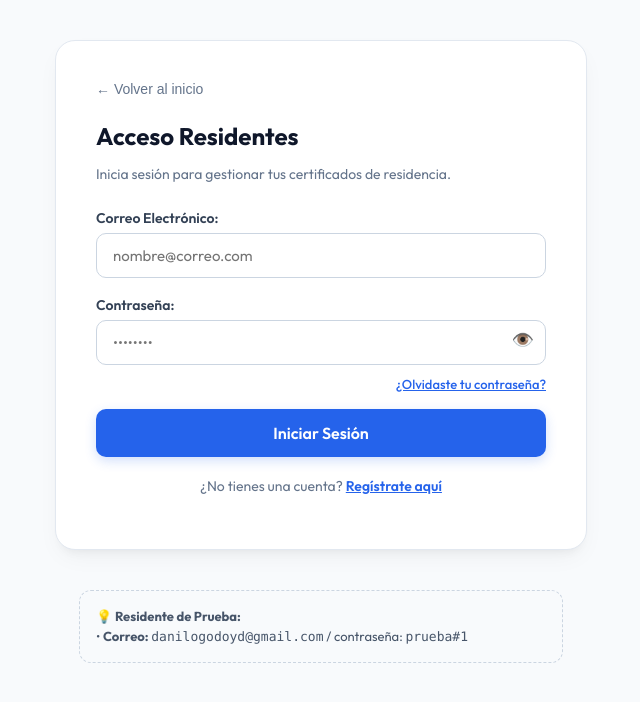
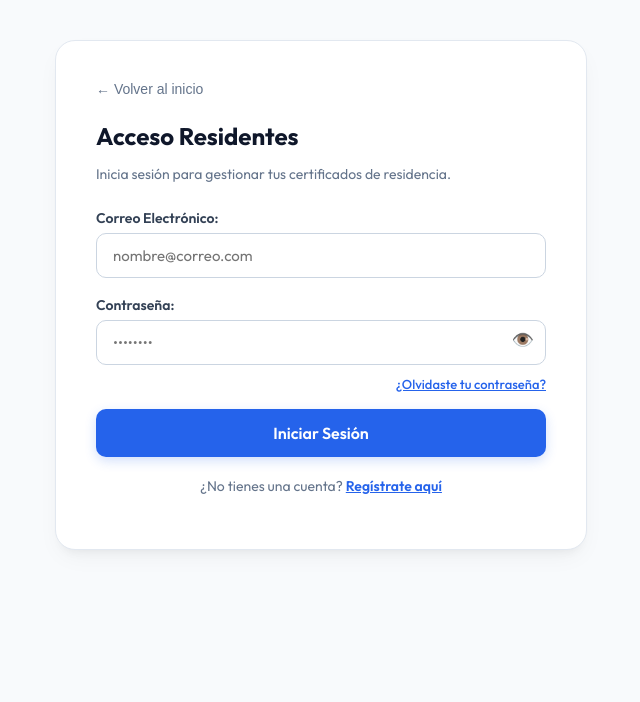
Before and after one commit to lilo2023/frontend_juntavecinos, a React (Create React App) app: page / in a window 1280 px wide. Both pictures are taken after a click on the element 413 px from the left and 503 px from the top of the page. Shown: the top 702 px of the page, without its empty margins (319-959 px from the left). Built offline with nearby package versions, Linux system fonts and the light colour scheme.

Commit message:
fix(auth): eliminar credenciales detectadas y recuadro de residente demo obsoleto

```diff
--- a/src/features/autenticacion/LoginRegister.jsx
+++ b/src/features/autenticacion/LoginRegister.jsx
@@ -280,7 +280,7 @@ export default function LoginRegister({ role, onBack, onLoginSuccess }) {
                 onLoginSuccess(sessionData);
                 return;
             } else {
-                setErrorMessage('Correo o contraseña incorrectos. Para probar, usa: danilo.godoy@alumnos.unab.cl / vecino');
+                setErrorMessage('Correo electrónico o contraseña incorrectos.');
                 return;
             }
         } else {
@@ -1459,7 +1459,8 @@ export default function LoginRegister({ role, onBack, onLoginSuccess }) {
                 )}
             </div>
 
-            {/* Hint Box for Testing */}
+            {/* Hint Box para Operadores de Juntas de Vecinos (Acceso Demo) */}
+            {role === 'junta' && (
                 <div style={{
                     maxWidth: '450px',
                     width: '100%',
@@ -1471,19 +1472,11 @@ export default function LoginRegister({ role, onBack, onLoginSuccess }) {
                     color: '#475569',
                     lineHeight: '1.5'
                 }}>
-                {role === 'vecino' ? (
-                    <>
-                        💡 <strong>Residente de Prueba:</strong><br />
-                        • <strong>Correo:</strong> <code>danilogodoyd@gmail.com</code> / contraseña: <code>prueba#1</code>
-                    </>
-                ) : (
-                    <>
-                        💡 <strong>Operadores de Juntas de Vecinos:</strong><br />
-                        • <strong>JJVV N° 19 Universidad:</strong> <code>jvuniversidad19@gmail.com</code> / contraseña: <code>junta1</code><br />
-                        • <strong>Unión Comunal Ñuñoa:</strong> <code>unioncomunalnunoa@gmail.com</code> / contraseña: <code>junta2</code>
-                    </>
+                    💡 <strong>Operadores de Juntas de Vecinos (Acceso Demo):</strong><br />
+                    • <strong>JJVV N° 19 Universidad:</strong> <code>jvuniversidad19@gmail.com</code> (Clave: <code>junta1</code>)<br />
+                    • <strong>Unión Comunal Ñuñoa:</strong> <code>unioncomunalnunoa@gmail.com</code> (Clave: <code>junta2</code>)
+                </div>
             )}
-            </div>
 
             {/* Modal de Política de Privacidad */}
             <ModalPoliticaPrivacidad
```
Lines whose indentation alone changed are shown as unchanged.
